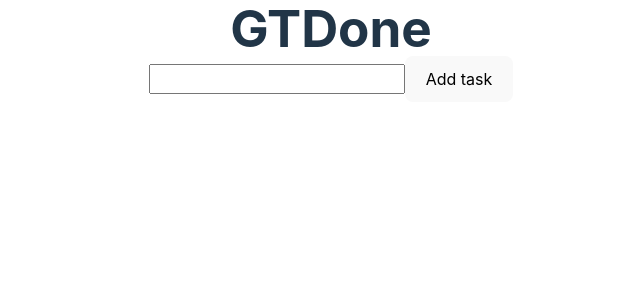
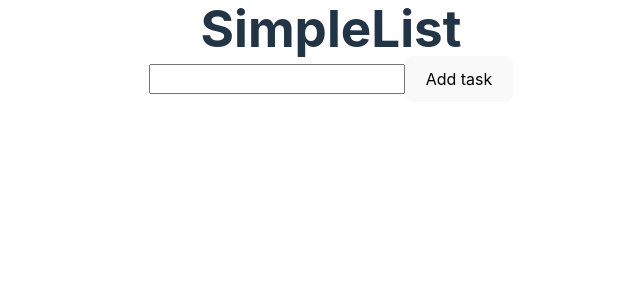
Before and after one commit to mariobarcelo/simplelist, a React (Vite) app: page / in a window 1280 px wide. Shown: the top 300 px of the page, without its empty margins (309-949 px from the left). Built offline with nearby package versions, Linux system fonts and the light colour scheme.

Commit message:
Adjust name

```diff
--- a/index.html
+++ b/index.html
@@ -3,8 +3,10 @@
 	<head>
 		<meta charset="UTF-8" />
 		<link rel="icon" type="image/svg+xml" href="/vite.svg" />
-    <meta name="viewport" content="width=device-width, initial-scale=1.0" />
-    <title>Vite + React</title>
+		<meta
+			name="viewport"
+			content="width=device-width, initial-scale=1.0" />
+		<title>SimpleList</title>
 	</head>
 	<body>
 		<div id="root"></div>
--- a/src/components/App/App.jsx
+++ b/src/components/App/App.jsx
@@ -5,7 +5,7 @@
 function App() {
 	return (
 		<div className={styles.wrapper}>
-			<h1>GTDone</h1>
+			<h1>SimpleList</h1>
 			<TodoApp />
 		</div>
 	);
```
Lines whose indentation alone changed are shown as unchanged.
